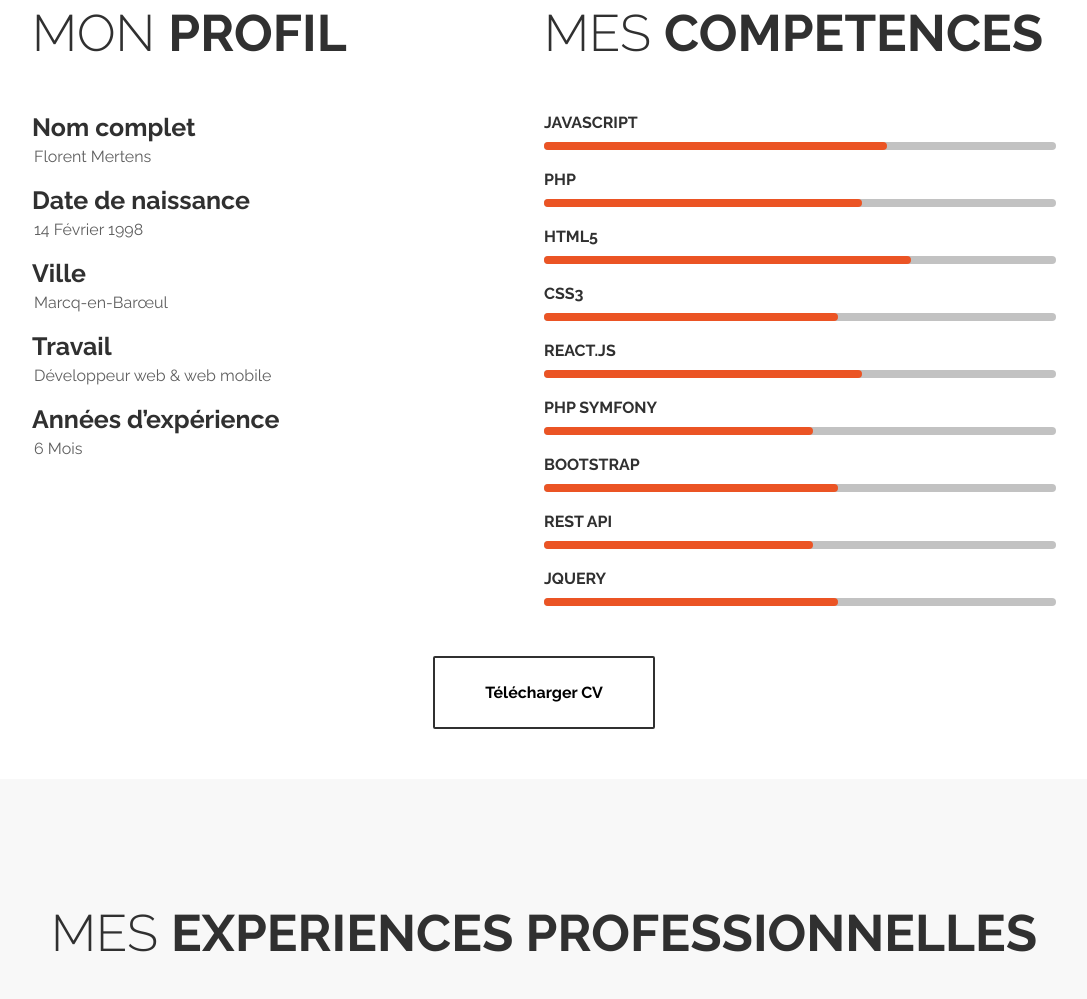
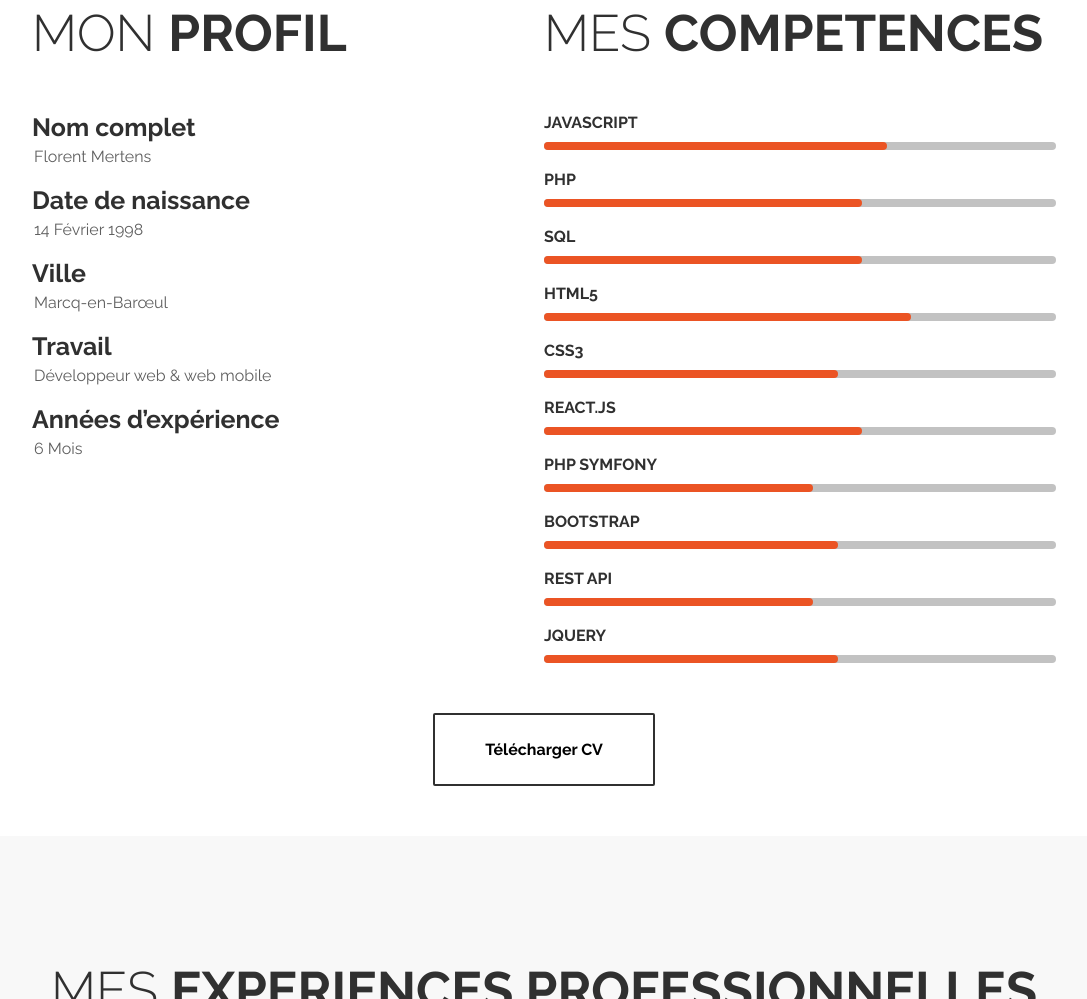
Before and after one commit to florentmertens/portfolio, a plain HTML site: page index.html in a window 1280 px wide. Shown: the part 877-1876 px from the top of the page, without its empty margins (96-1183 px from the left). Drawn offline with Linux system fonts and the light colour scheme.

Commit message:
add skill SQL

```diff
--- a/index.html
+++ b/index.html
@@ -94,6 +94,10 @@
       </div>
       <div class="skillBar">
         <h2>PHP</h2>
+        <div class="progress-line"><span class="65"></span></div>
+      </div>
+      <div class="skillBar">
+        <h2>SQL</h2>
         <div class="progress-line"><span class="65"></span></div>
       </div>
       <div class="skillBar">
```
